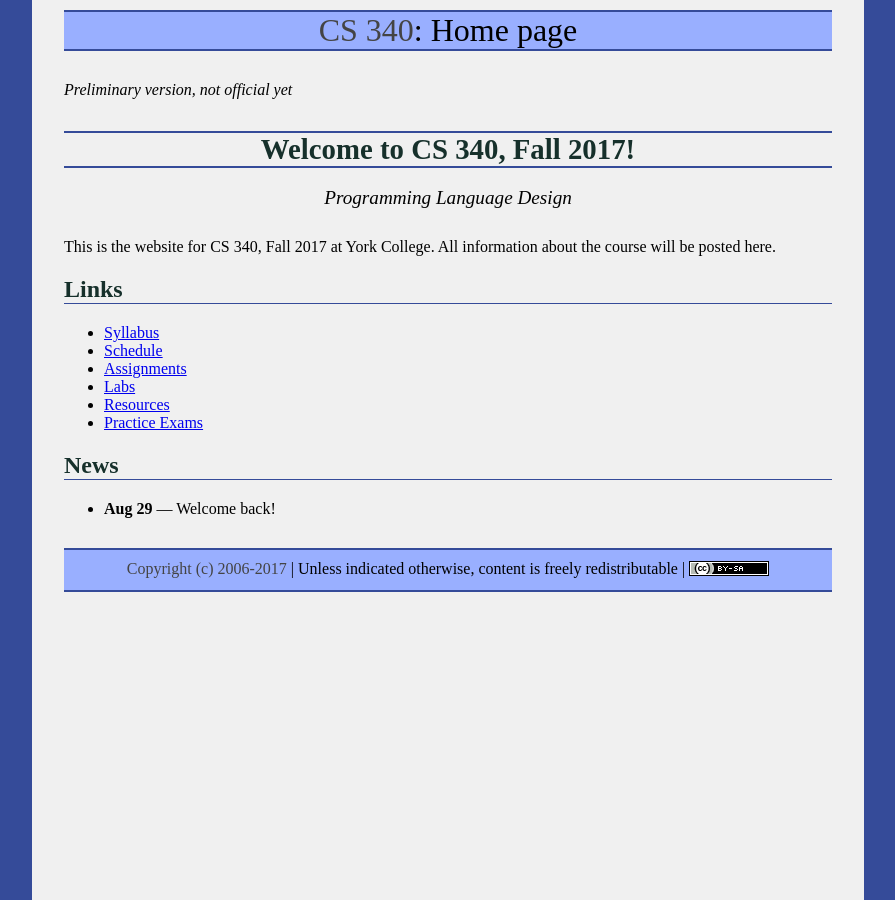
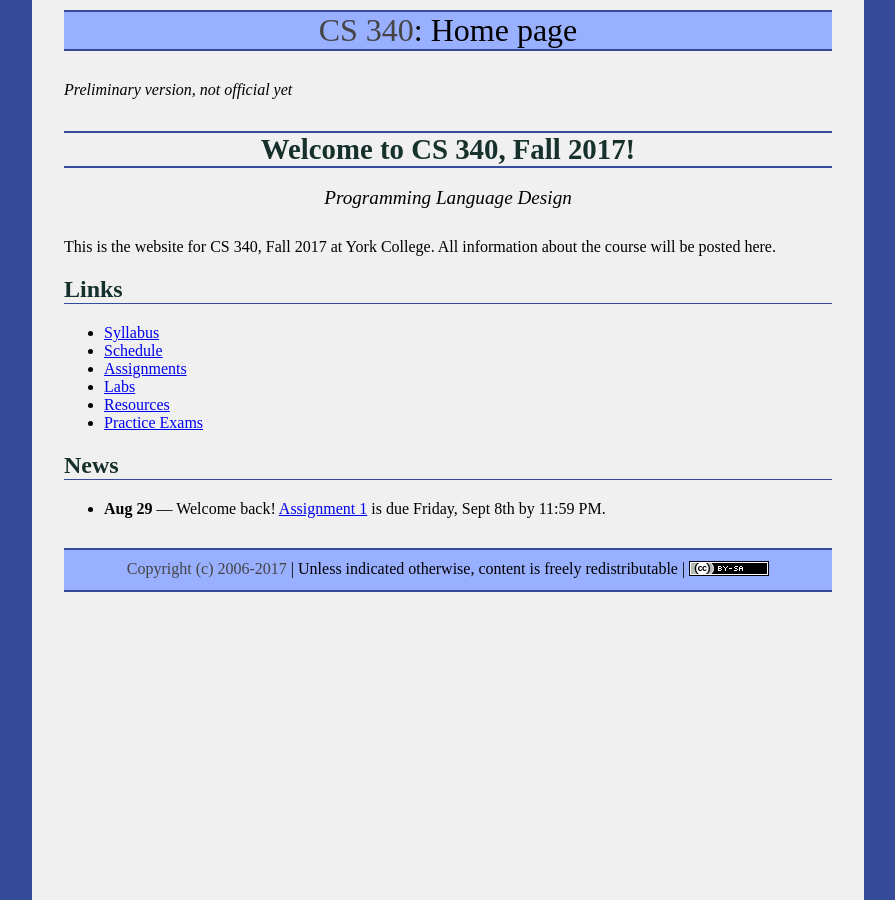
Before and after one commit to ycpcs/cs340-fall2017, a Jekyll site: the page built from index.md, in a window 1280 px wide. Shown: the whole page, without its empty margins (192-1087 px from the left). Built offline with Jekyll 4.4.1, drawn with Linux system fonts in a browser that asks for light colours.

Commit message:
announce assignment 1

```diff
--- a/index.md
+++ b/index.md
@@ -20,4 +20,4 @@ This is the website for CS 340, Fall 2017 at York College.  All information abou
 
 ## News
 
-* **Aug 29** &mdash; Welcome back!
+* **Aug 29** &mdash; Welcome back!  [Assignment 1](assign/assign01.html) is due Friday, Sept 8th by 11:59 PM.
```
